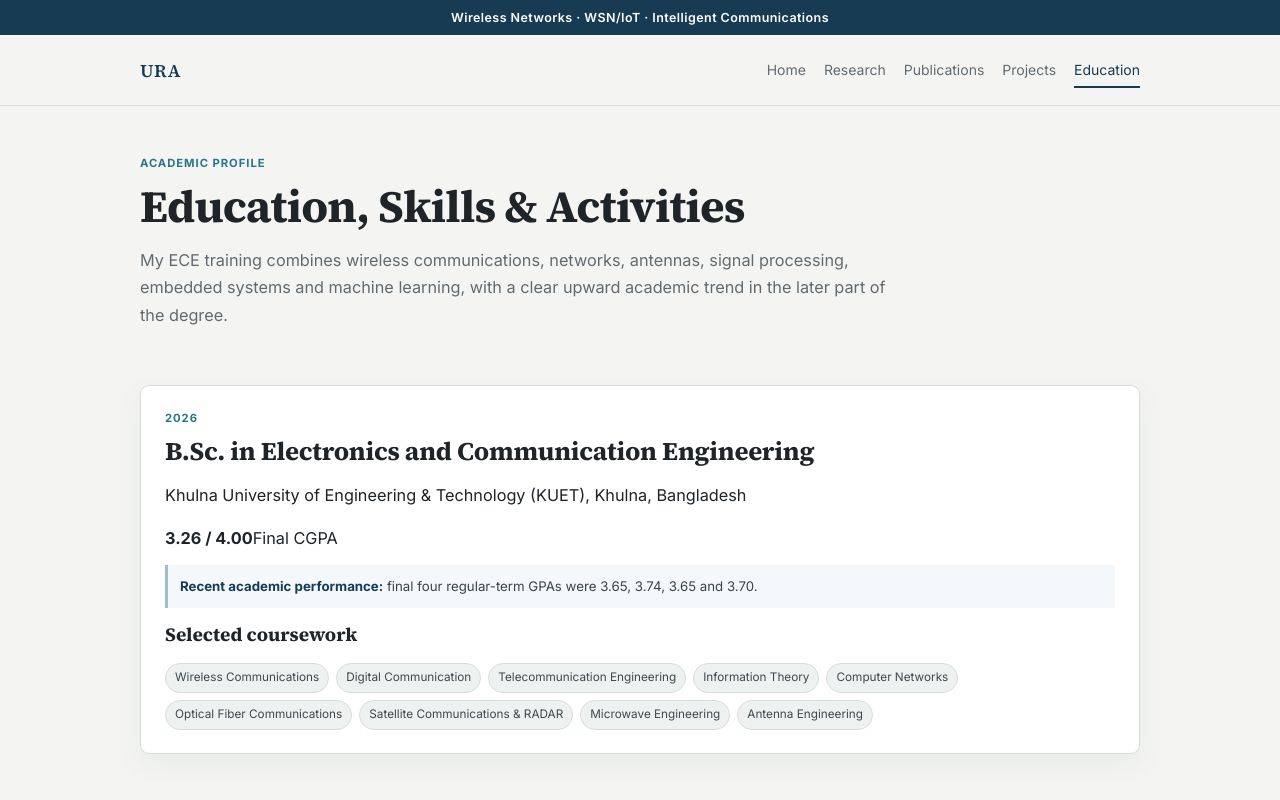
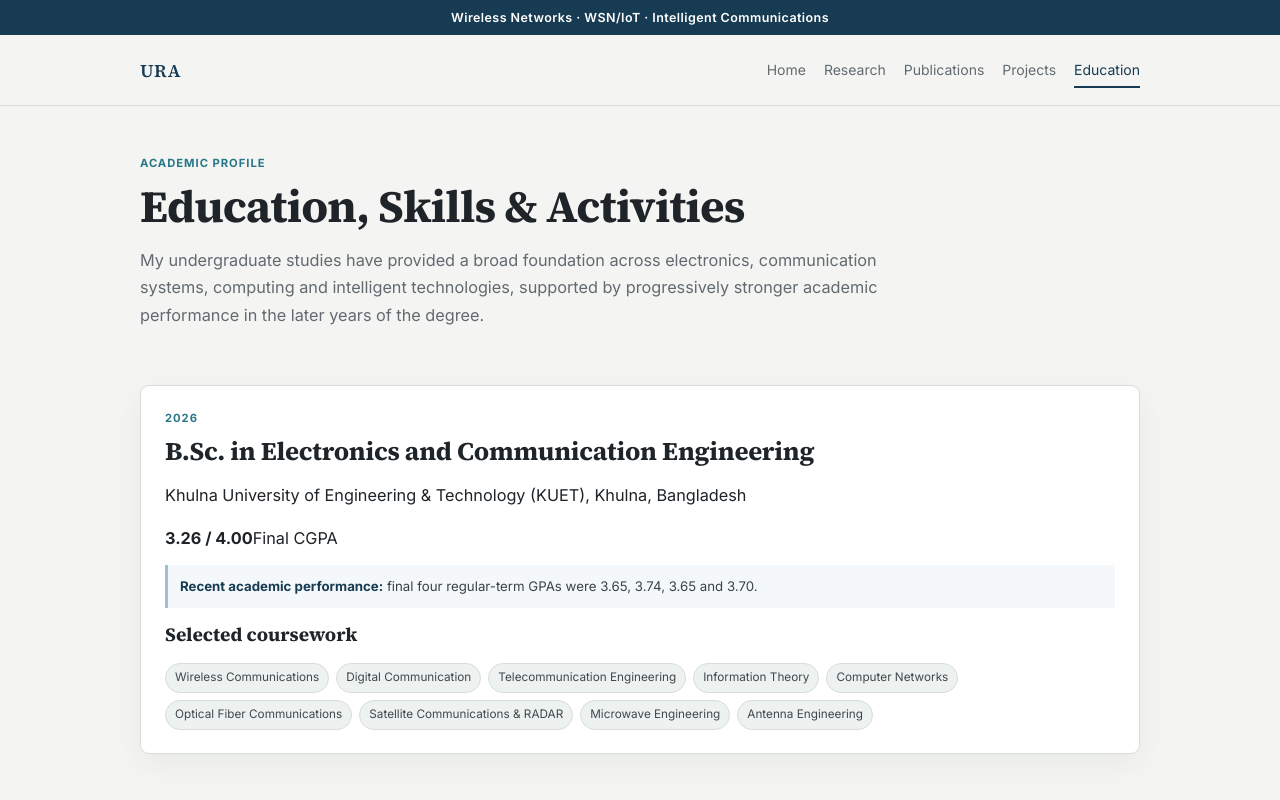
Before and after one commit to udita-arshee/udita-arshee.github.io, a plain HTML site: page education.html in a window 1280 px wide. Shown: the top 800 px of the page. Drawn offline with Linux system fonts and the light colour scheme.

Commit message:
Refine education page introduction

```diff
--- a/education.html
+++ b/education.html
@@ -20,7 +20,7 @@
     <nav aria-label="Primary navigation"><a href="index.html">Home</a><a href="research.html">Research</a><a href="publications.html">Publications</a><a href="projects.html">Projects</a><a href="education.html" class="active" aria-current="page">Education</a></nav>
   </div></header>
   <main class="wrap">
-<div class="page-intro"><p class="kicker">Academic Profile</p><h1>Education, Skills &amp; Activities</h1><p class="section-intro">My ECE training combines wireless communications, networks, antennas, signal processing, embedded systems and machine learning, with a clear upward academic trend in the later part of the degree.</p></div>
+<div class="page-intro"><p class="kicker">Academic Profile</p><h1>Education, Skills &amp; Activities</h1><p class="section-intro">My undergraduate studies have provided a broad foundation across electronics, communication systems, computing and intelligent technologies, supported by progressively stronger academic performance in the later years of the degree.</p></div>
 <section><div class="edu-box"><div class="education-row"><div><p class="kicker">2026</p><h2>B.Sc. in Electronics and Communication Engineering</h2><p class="institution">Khulna University of Engineering &amp; Technology (KUET), Khulna, Bangladesh</p></div><div class="education-stat"><strong>3.26 / 4.00</strong><span>Final CGPA</span></div></div>
   <div class="research-question"><strong>Recent academic performance:</strong> final four regular-term GPAs were 3.65, 3.74, 3.65 and 3.70.</div>
   <h3>Selected coursework</h3><ul class="tags"><li>Wireless Communications</li><li>Digital Communication</li><li>Telecommunication Engineering</li><li>Information Theory</li><li>Computer Networks</li><li>Optical Fiber Communications</li><li>Satellite Communications &amp; RADAR</li><li>Microwave Engineering</li><li>Antenna Engineering</li></ul>
```
